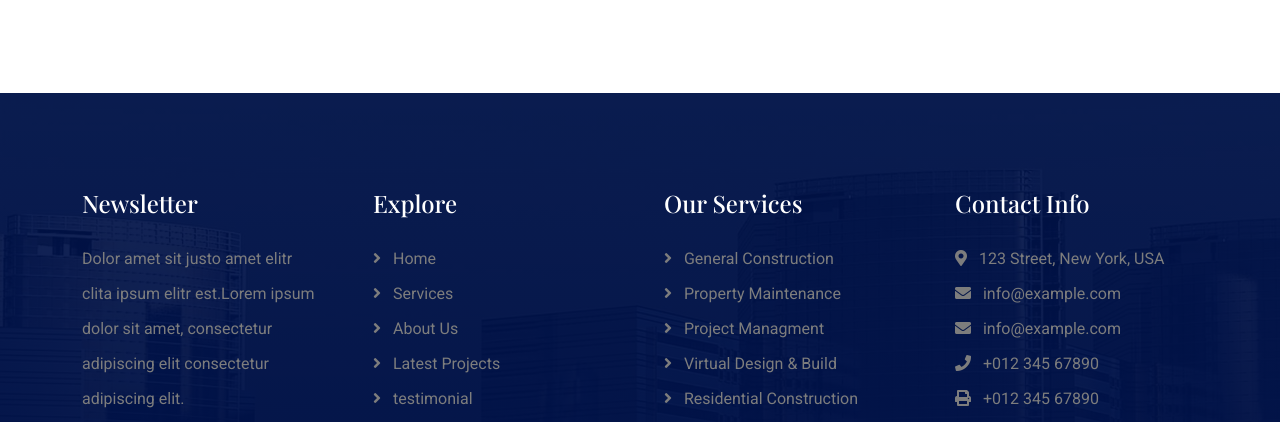
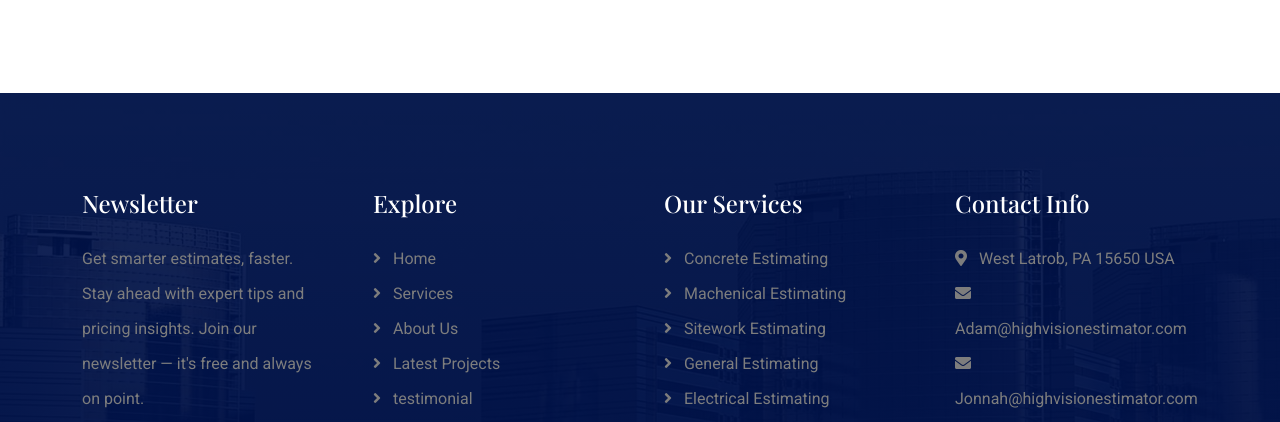
Before and after one commit to Awahab23/high-vision, a plain HTML site: page about.html in a window 1280 px wide. Shown: the part 3457-3879 px from the top of the page. Drawn offline with nearby package versions, Linux system fonts and the light colour scheme; some packages are replaced by stand-ins of ours; a script that the page names is missing; a web font is replaced by a local one.

Commit message:
Update about.html

```diff
--- a/about.html
+++ b/about.html
@@ -424,7 +424,9 @@
                         <div class="footer-item d-flex flex-column">
                             <div class="footer-item">
                                 <h4 class="text-white mb-4">Newsletter</h4>
-                                <p class="mb-3">Dolor amet sit justo amet elitr clita ipsum elitr est.Lorem ipsum dolor sit amet, consectetur adipiscing elit consectetur adipiscing elit.</p>
+                                <p class="mb-3">Get smarter estimates, faster.
+                                Stay ahead with expert tips and pricing insights.
+                                Join our newsletter — it's free and always on point.</p>
                                 <div class="position-relative mx-auto">
                                     <input class="form-control w-100 py-3 ps-4 pe-5" type="text" placeholder="Enter your email">
                                     <button type="button" class="btn btn-secondary position-absolute top-0 end-0 py-2 mt-2 me-2">SignUp</button>
@@ -447,23 +449,23 @@
                     <div class="col-md-6 col-lg-6 col-xl-3">
                         <div class="footer-item d-flex flex-column">
                             <h4 class="text-white mb-4">Our Services</h4>
-                            <a href="#"><i class="fas fa-angle-right me-2"></i> General Construction</a>
-                            <a href="#"><i class="fas fa-angle-right me-2"></i> Property Maintenance</a>
-                            <a href="#"><i class="fas fa-angle-right me-2"></i> Project Managment</a>
-                            <a href="#"><i class="fas fa-angle-right me-2"></i> Virtual Design & Build</a>
-                            <a href="#"><i class="fas fa-angle-right me-2"></i> Residential Construction</a>
-                            <a href="#"><i class="fas fa-angle-right me-2"></i> Preconstruction</a>
-                            <a href="#"><i class="fas fa-angle-right me-2"></i> Design Build</a>
+                            <a href="#"><i class="fas fa-angle-right me-2"></i> Concrete Estimating</a>
+                            <a href="#"><i class="fas fa-angle-right me-2"></i> Machenical Estimating</a>
+                            <a href="#"><i class="fas fa-angle-right me-2"></i> Sitework Estimating</a>
+                            <a href="#"><i class="fas fa-angle-right me-2"></i> General Estimating</a>
+                            <a href="#"><i class="fas fa-angle-right me-2"></i> Electrical Estimating</a>
+                            <a href="#"><i class="fas fa-angle-right me-2"></i> Lumber Estimating</a>
+                            <a href="#"><i class="fas fa-angle-right me-2"></i> Demolishing Estimating</a>
                         </div>
                     </div>
-                    <div class="col-md-6 col-lg-6 col-xl-3">
+                     <div class="col-md-6 col-lg-6 col-xl-3">
                         <div class="footer-item d-flex flex-column">
                             <h4 class="text-white mb-4">Contact Info</h4>
-                            <a href=""><i class="fa fa-map-marker-alt me-2"></i> 123 Street, New York, USA</a>
-                            <a href=""><i class="fas fa-envelope me-2"></i> info@example.com</a>
-                            <a href=""><i class="fas fa-envelope me-2"></i> info@example.com</a>
-                            <a href=""><i class="fas fa-phone me-2"></i> +012 345 67890</a>
-                            <a href="" class="mb-3"><i class="fas fa-print me-2"></i> +012 345 67890</a>
+                            <a href=""><i class="fa fa-map-marker-alt me-2"></i> West Latrob, PA 15650 USA</a>
+                            <a href=""><i class="fas fa-envelope me-2"></i> Adam@highvisionestimator.com</a>
+                            <a href=""><i class="fas fa-envelope me-2"></i> Jonnah@highvisionestimator.com</a>
+                            <a href=""><i class="fas fa-phone me-2"></i> +14033212786</a>
+                            <a href="" class="mb-3"><i class="fas fa-print me-2"></i> +14033212786</a>
                             <div class="footer-btn d-flex align-items-center">
                                 <a class="btn btn-secondary btn-md-square me-2" href=""><i class="fab fa-facebook-f text-white"></i></a>
                                 <a class="btn btn-secondary btn-md-square me-2" href=""><i class="fab fa-twitter text-white"></i></a>
```
